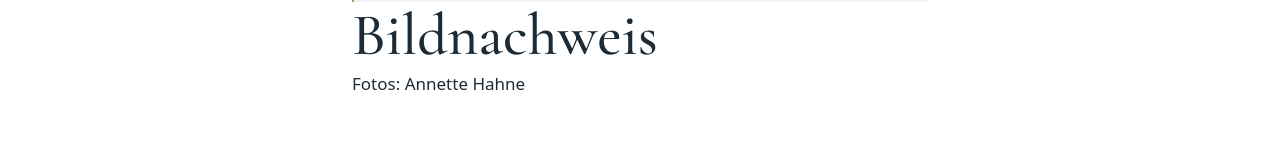
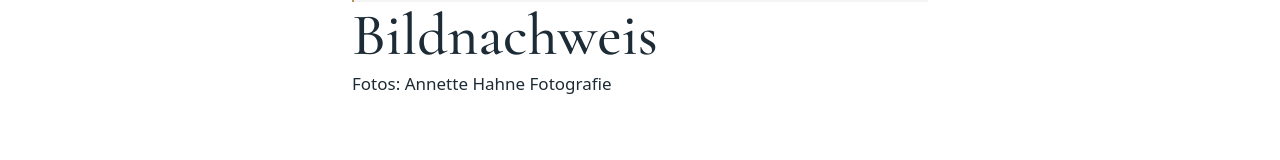
Before and after one commit to katrinworkert-lab/katrin-workert-website, an Astro site: page /impressum in a window 1280 px wide. Shown: the part 364-524 px from the top of the page. Built offline with nearby package versions, Linux system fonts and the light colour scheme; Astro itself is replaced by a stand-in of ours.

Commit message:
Impressum: Bildnachweis „Annette Hahne Fotografie“
Co-Authored-By: Claude Opus 5.5 <noreply@anthropic.com>
Claude-Session: https://claude.ai/code/session_01H8WfLHyQ6Lozt7HHayJSDv

```diff
--- a/src/pages/impressum.astro
+++ b/src/pages/impressum.astro
@@ -7,7 +7,7 @@ import Base from '../layouts/Base.astro';
       <h1>Impressum</h1>
       <p class="entwurf">Diese Seite ist noch in Arbeit. Der Text wird vor dem Livegang ergänzt und anwaltlich geprüft.</p>
       <h2>Bildnachweis</h2>
-      <p>Fotos: Annette Hahne</p>
+      <p>Fotos: Annette Hahne Fotografie</p>
     </div>
   </section>
 </Base>
```
